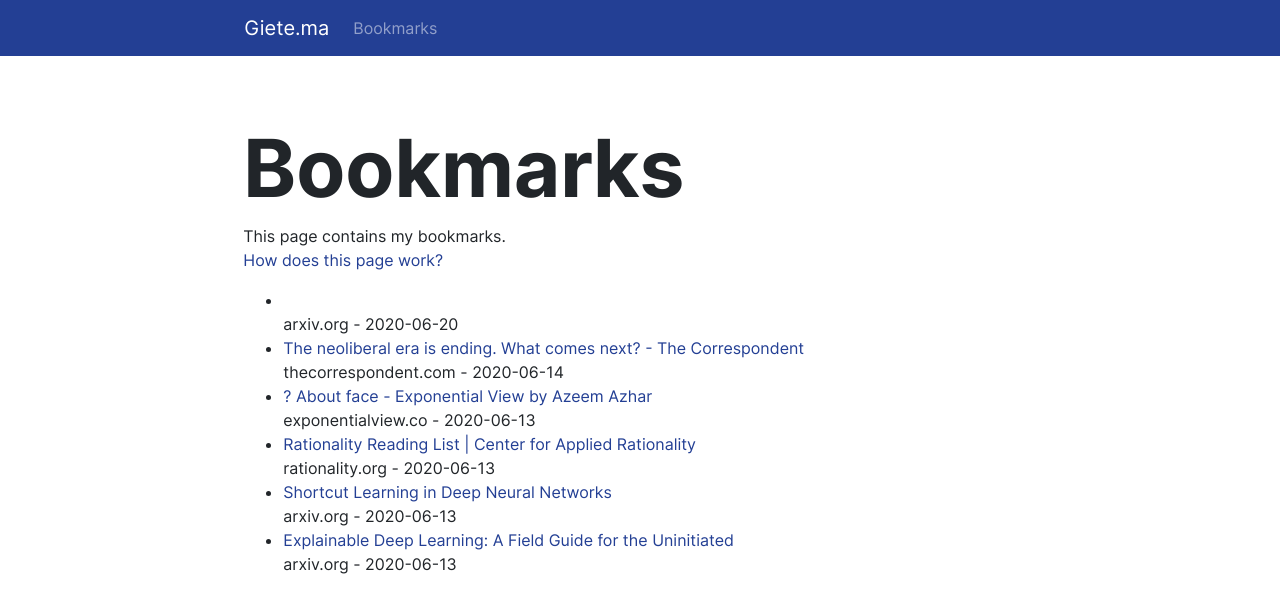
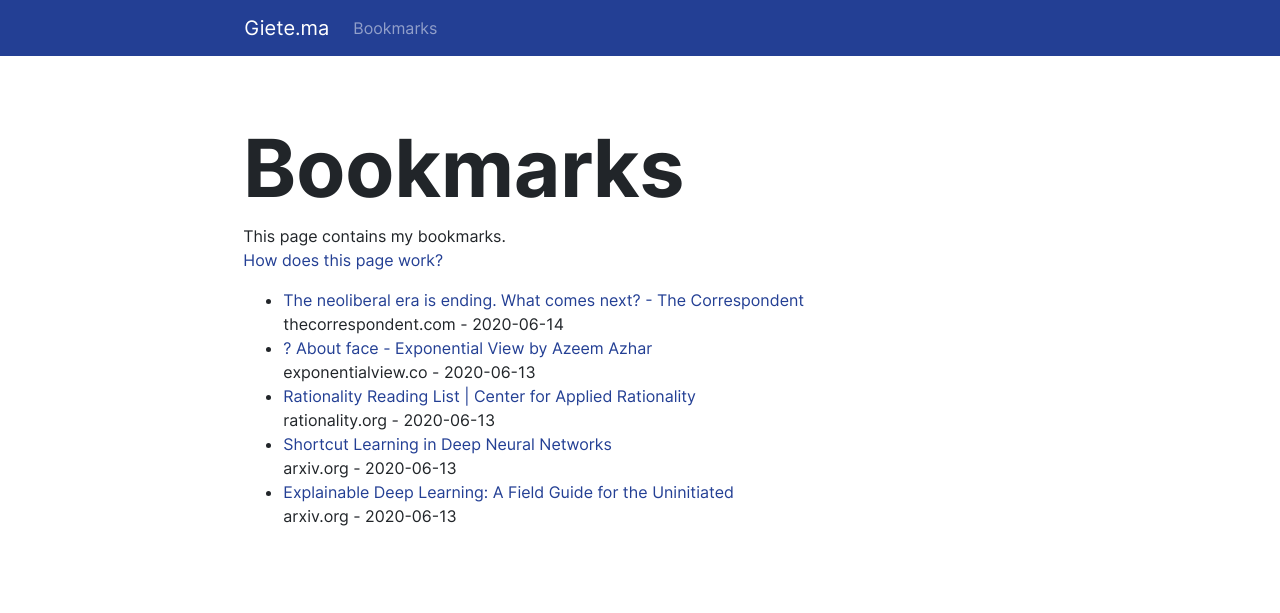
Before and after one commit to gietema/gietema.github.io, a Jekyll site: the page built from bookmarks.html, in a window 1280 px wide. Shown: the top 613 px of the page. Built offline with Jekyll 4.4.1, drawn with Linux system fonts in a browser that asks for light colours; nearby versions of some CDN libraries.

Commit message:
Update bookmarks.html

```diff
--- a/bookmarks.html
+++ b/bookmarks.html
@@ -8,7 +8,6 @@ This page contains my bookmarks.
     <a href="/posts/2020/06/13/publishing-bookmarks.html">How does this page work?</a>
 </p>
 <ul>
-<li><a href="https://arxiv.org/abs/2006.07794v1" target="_blank"></a><br>arxiv.org - 2020-06-20</li>
 <li><a href="https://thecorrespondent.com/466/the-neoliberal-era-is-ending-what-comes-next/61655148676-a00ee89a" target="_blank">The neoliberal era is ending. What comes next? - The Correspondent</a><br>thecorrespondent.com - 2020-06-14</li>
     <li><a href="https://www.exponentialview.co/p/-about-face" target="_blank">
         ? About face - Exponential View by Azeem Azhar
```
